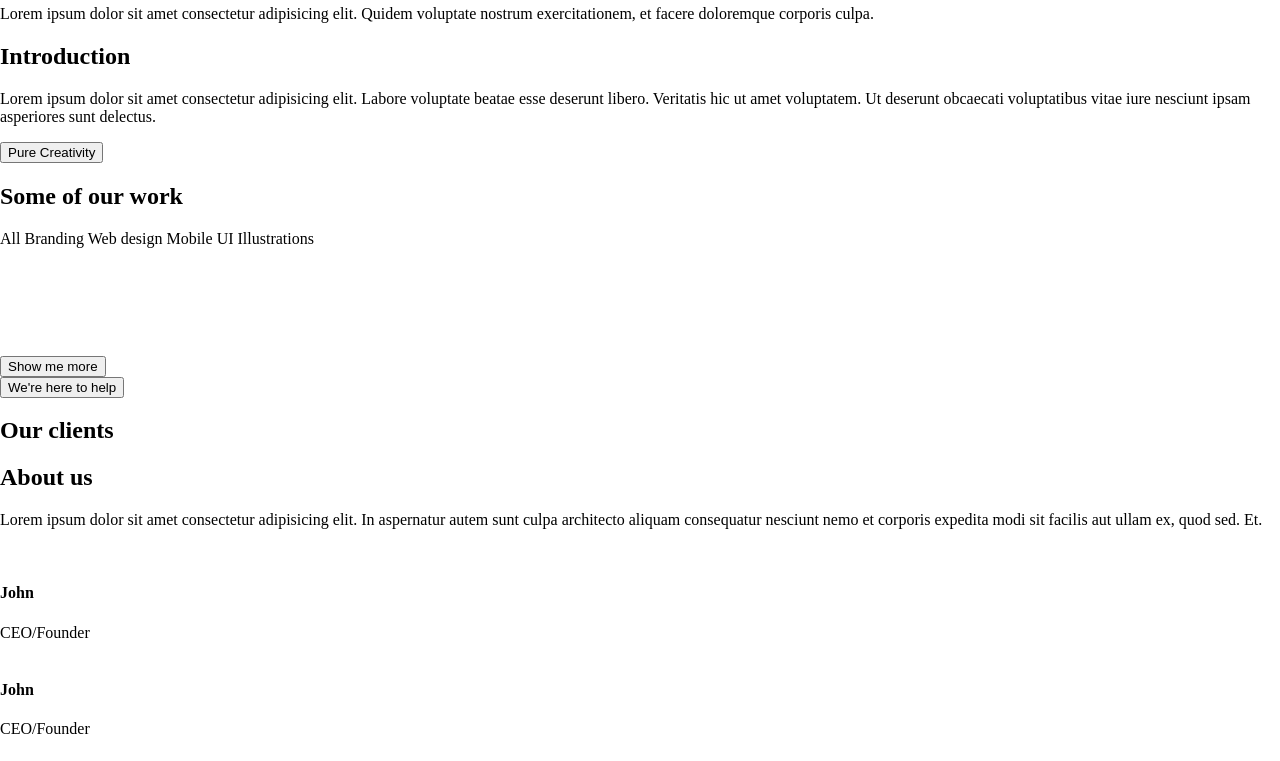
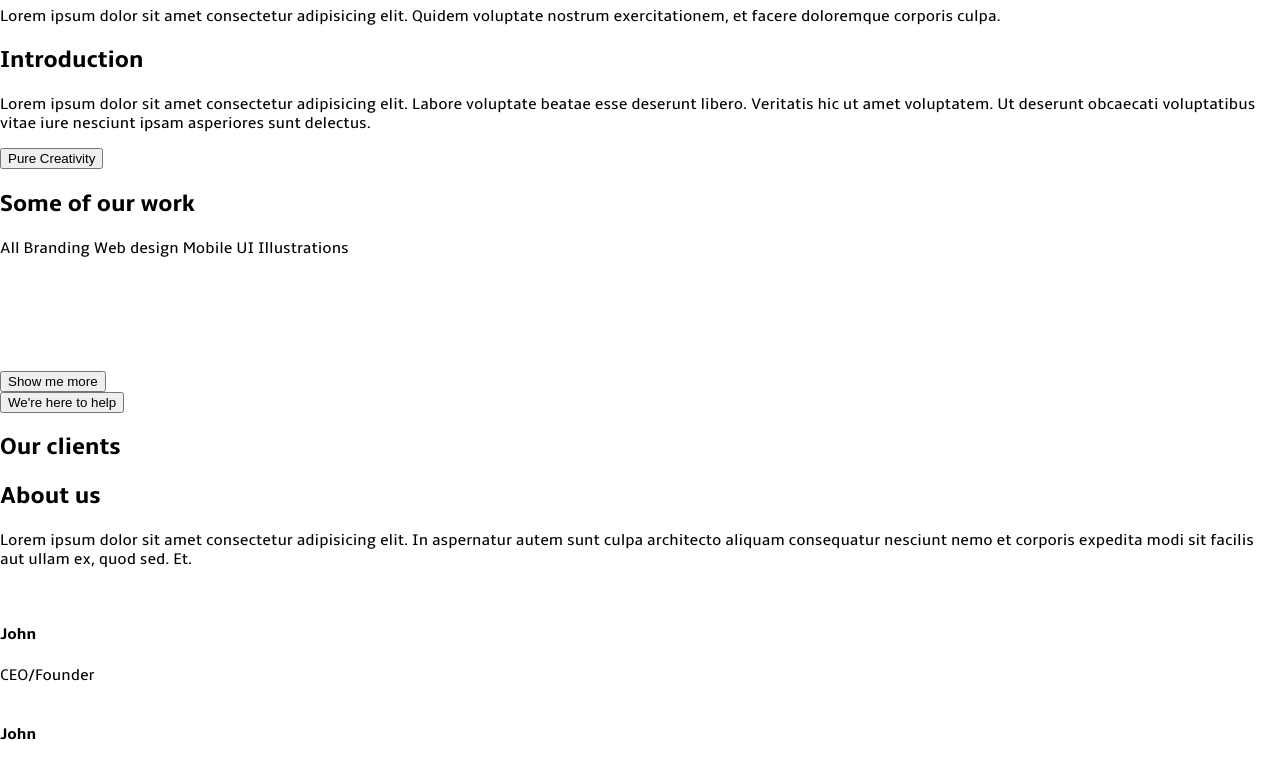
Before and after one commit to Nurjigit-Melis-uulu/casablanca_temp, a plain HTML site: page index.html in a window 1280 px wide. Shown: the part 75-836 px from the top of the page. Drawn offline with Linux system fonts and the light colour scheme; files that its build step writes are made by us from their sources.

Commit message:
add fonts

```diff
--- a/index.html
+++ b/index.html
@@ -7,6 +7,7 @@
   <meta http-equiv="X-UA-Compatible" content="ie=edge">
   <title>Document</title>
   <link rel="stylesheet" href="./styles/css/main.css">
+  <link rel="stylesheet" href="./styles/css/font.css">
 </head>
 
 <body>
--- /dev/null
+++ b/styles/css/font.css
@@ -0,0 +1,26 @@
+@font-face {
+  font-family: 'Amble Regular';
+  src: url('../font/amble/Amble-Regular.ttf') format('truetype');
+  font-weight: normal;
+  font-style: normal;
+}
+
+@font-face {
+  font-family: 'Amble Bold';
+  src: url('../font/amble/Amble-Bold.ttf') format('truetype');
+  font-weight: bold;
+  font-style: normal;
+}
+
+body {
+  font-family: "Amble Regular", sans-serif;
+}
+
+h1,
+h2,
+h3,
+h4,
+h5,
+h6 {
+  font-family: "Amble Bold", sans-serif;
+}
```
Also changed, not shown: styles/css/main.css (renamed from styles/main.css), styles/font/amble/Amble-Bold.ttf (added), styles/font/amble/Amble-Regular.ttf (added).
